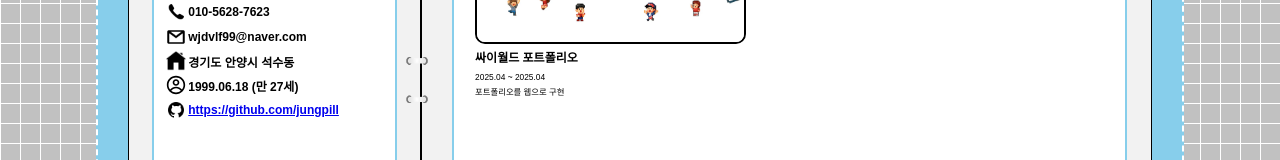
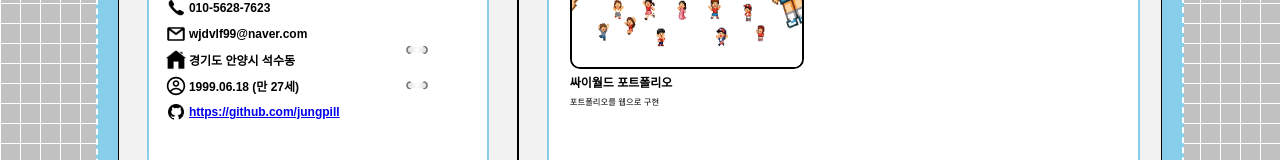
Before and after one commit to jungpill/portfolio-migration-next, a Next.js app: page /project in a window 1280 px wide. Shown: the part 517-677 px from the top of the page. Built offline with nearby package versions, Linux system fonts and the light colour scheme; no server answers.

Commit message:
modify: 반응형 조정

```diff
--- a/src/app/layout.tsx
+++ b/src/app/layout.tsx
@@ -112,10 +112,6 @@ const LayoutContainer = styled.div`
     align-items: center;
     justify-content: center;
 
-    @media(min-width: 780px) and (max-width: 1200px) {
-        height: 100%;
-        width: 100%;
-    }
 `
 
 const ContentContainer = styled.div`
@@ -132,8 +128,8 @@ const ContentContainer = styled.div`
     background-color: skyblue;
     box-sizing: border-box;
 
-    @media(max-width: 1200px) {
-        height: 60%;
+    @media(max-width: 1399px) {
+        height: 90%;
     }
 `
 
@@ -153,6 +149,11 @@ const RightPanelArea = styled.div`
     height: 100%;
     width: 70%;
     align-items: center;
+
+    @media(max-width: 1390px) {
+        width: 100%;
+
+    }
 `
 
 const ScrollArea = styled.div`
@@ -185,7 +186,7 @@ const ProfileLayout = styled.div`
     flex-direction: column;
     position: relative;
 
-    @media(max-width: 1200px) {
+    @media(max-width: 1399px) {
         min-width: 400px;
     }
 `
--- a/src/app/project/page.tsx
+++ b/src/app/project/page.tsx
@@ -72,7 +72,6 @@ const Page = () => {
                         title="이정필의 싸이월드 포트폴리오 이미지"
                         />
                         <Title id="portfolio-title">싸이월드 포트폴리오</Title>
-                        <Text>2025.04 ~ 2025.04</Text>
                         <Text>포트폴리오를 웹으로 구현 </Text>
                     </Card>
 
--- a/src/component/Modal.tsx
+++ b/src/component/Modal.tsx
@@ -57,7 +57,7 @@ const ModalContainer = styled.div<{visible: boolean}>`
     z-index: 1000;
     display: flex;
     background-color: rgba(0, 10, 10, .4);
-    width: 100vw;
+    width: 100%;
     height: 100vh;
     top: 0;
     left: 0;
--- a/src/component/myProfile/Header.tsx
+++ b/src/component/myProfile/Header.tsx
@@ -64,6 +64,10 @@ const HeaderWrapper = styled.div`
     align-items: center;
     position: absolute;
     top: 3.5%;
+
+    @media(max-width: 1399px) {
+        top: 1%;
+    }
 `
 
 const VisitorCountWrapper = styled.span`
--- a/src/component/myProfile/ProfileImage.tsx
+++ b/src/component/myProfile/ProfileImage.tsx
@@ -15,6 +15,10 @@ export default ProfileImage
 const ProfileImageWrapper = styled.div`
     width: 100%;
     height: 60%;
+
+     @media(max-width: 1200px) {
+        height: 50%;
+    }
 `
 
 const StyledImage = styled.img`
@@ -22,4 +26,5 @@ const StyledImage = styled.img`
     height: 100%;
     border-radius: 20px;
     object-fit: cover;
+
 `
```
